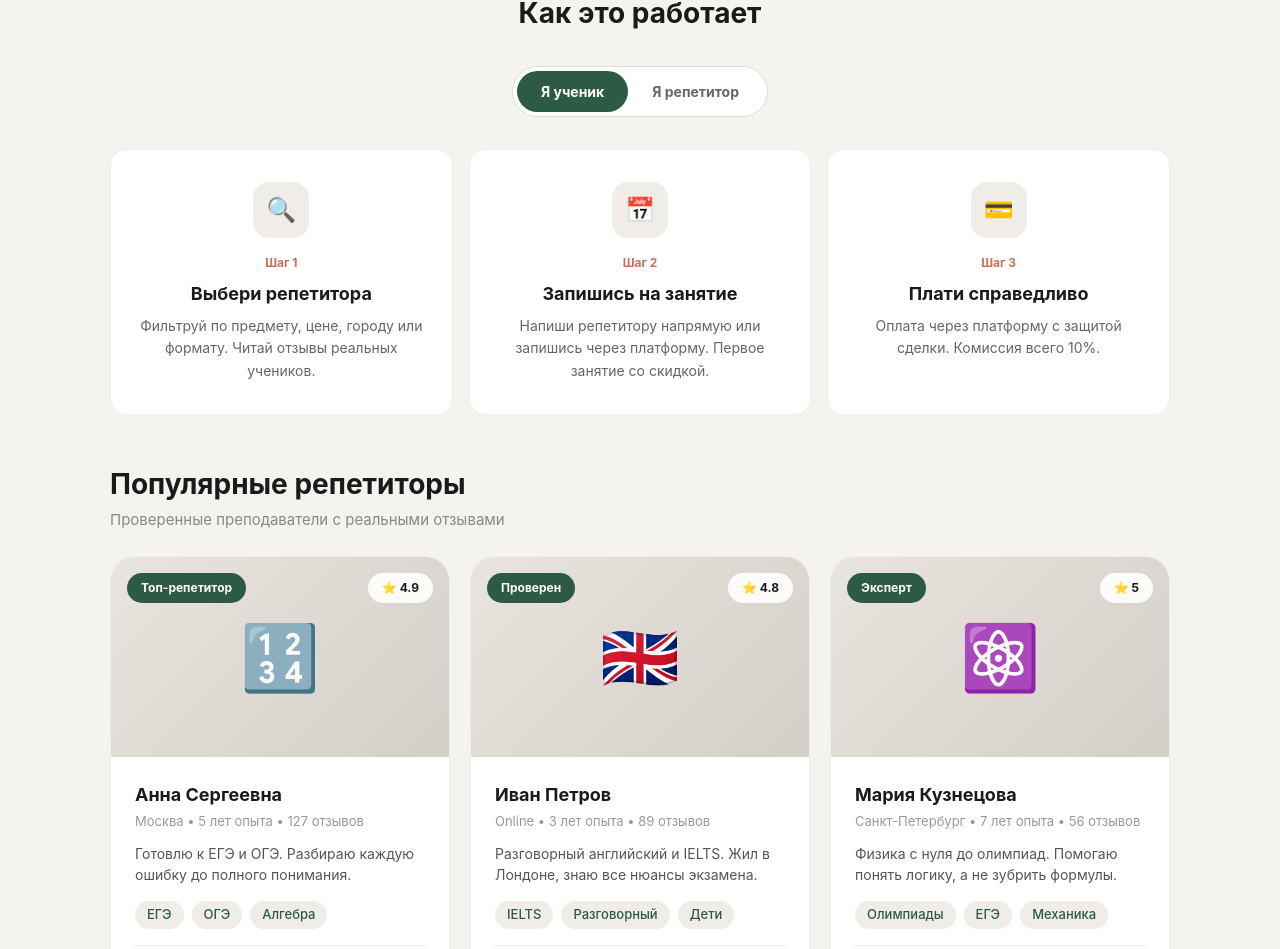
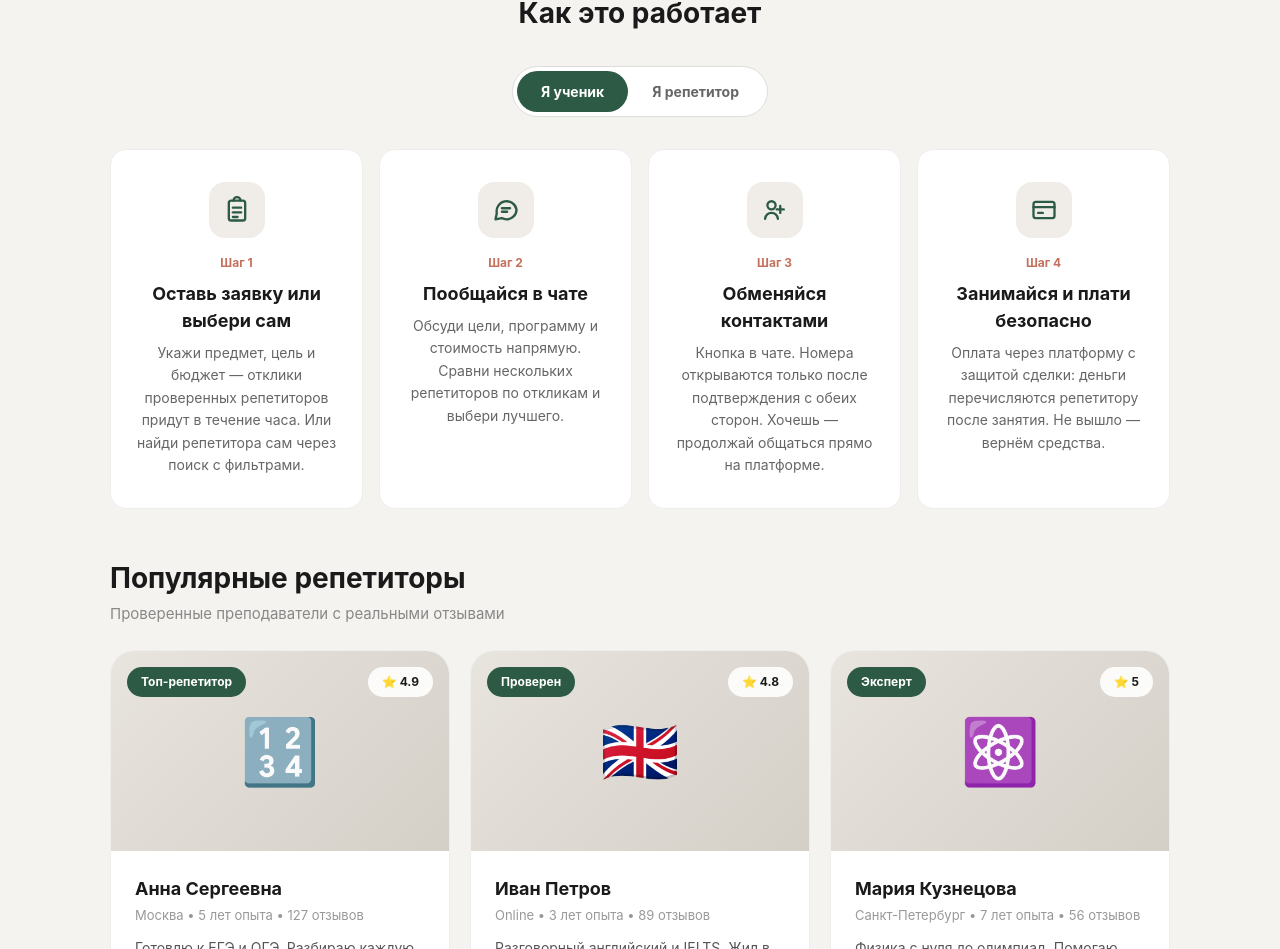
Before and after one commit to yaroslavnapril/tutor-connect, a Next.js app: page / in a window 1280 px wide. Shown: the part 1405-2354 px from the top of the page. Built offline with nearby package versions, Linux system fonts and the light colour scheme.

Commit message:
Update page.tsx

```diff
--- a/app/page.tsx
+++ b/app/page.tsx
@@ -105,6 +105,58 @@ const IconGradCap = () => (
   </svg>
 )
 
+
+const IconClipboard = () => (
+  <svg viewBox="0 0 24 24" fill="none" stroke="#2D5A45" strokeWidth="2" strokeLinecap="round" strokeLinejoin="round">
+    <rect x="5" y="4" width="14" height="17" rx="2" />
+    <path d="M9 4a2 2 0 0 1 6 0" />
+    <path d="M8.5 10h7" />
+    <path d="M8.5 14h7" />
+    <path d="M8.5 18h4" />
+  </svg>
+)
+
+const IconChat = () => (
+  <svg viewBox="0 0 24 24" fill="none" stroke="#2D5A45" strokeWidth="2" strokeLinecap="round" strokeLinejoin="round">
+    <path d="M21 11.5a8.5 8.5 0 0 1-8.5 8.5c-1.5 0-3-.4-4.2-1.1L3 20l1.1-5.3A8.5 8.5 0 1 1 21 11.5z" />
+    <path d="M8.5 10.5h7" />
+    <path d="M8.5 13.5h4.5" />
+  </svg>
+)
+
+const IconContacts = () => (
+  <svg viewBox="0 0 24 24" fill="none" stroke="#2D5A45" strokeWidth="2" strokeLinecap="round" strokeLinejoin="round">
+    <circle cx="9" cy="8" r="3.5" />
+    <path d="M3.5 19.5c.6-3.2 2.9-5 5.5-5s4.9 1.8 5.5 5" />
+    <path d="M16.5 8.5v6" />
+    <path d="M13.5 11.5h6" />
+  </svg>
+)
+
+const IconCard = () => (
+  <svg viewBox="0 0 24 24" fill="none" stroke="#2D5A45" strokeWidth="2" strokeLinecap="round" strokeLinejoin="round">
+    <rect x="3" y="5" width="18" height="14" rx="2" />
+    <path d="M3 9.5h18" />
+    <path d="M7 14.5h4" />
+  </svg>
+)
+
+const IconProfile = () => (
+  <svg viewBox="0 0 24 24" fill="none" stroke="#2D5A45" strokeWidth="2" strokeLinecap="round" strokeLinejoin="round">
+    <circle cx="10" cy="8" r="4" />
+    <path d="M3 20c.7-3.8 3.6-6 7-6 1.5 0 2.9.4 4 1.2" />
+    <path d="M17.5 14.5l4 4" />
+    <path d="M21.5 14.5l-4 4" />
+  </svg>
+)
+
+const IconBell = () => (
+  <svg viewBox="0 0 24 24" fill="none" stroke="#2D5A45" strokeWidth="2" strokeLinecap="round" strokeLinejoin="round">
+    <path d="M18 9a6 6 0 1 0-12 0c0 6-2.5 7-2.5 7h17S18 15 18 9z" />
+    <path d="M10 20a2.2 2.2 0 0 0 4 0" />
+  </svg>
+)
+
 export default function Home() {
   const [lang, setLang] = useState<'ru'|'en'>('ru')
   const [howTab, setHowTab] = useState<'student'|'tutor'>('student')
@@ -131,12 +183,14 @@ export default function Home() {
       tuF2: 'Пассивный доход', tuF2d: 'Выкладывай свои методички, чек-листы и программы. Получай деньги, пока спишь.',
       tuF3: 'Курсы по репетиторству', tuF3d: 'Учим зарабатывать на своих знаниях: методики преподавания, продвижение, работа с учениками.',
       howTitle: 'Как это работает', howStudent: 'Я ученик', howTutor: 'Я репетитор',
-      stS1: 'Выбери репетитора', stS1d: 'Фильтруй по предмету, цене, городу или формату. Читай отзывы реальных учеников.',
-      stS2: 'Запишись на занятие', stS2d: 'Напиши репетитору напрямую или запишись через платформу. Первое занятие со скидкой.',
-      stS3: 'Плати справедливо', stS3d: 'Оплата через платформу с защитой сделки. Комиссия всего 10%.',
-      tuS1: 'Создай профиль', tuS1d: 'Расскажи о себе, своём опыте и предметах. Укажи цену и формат занятий.',
-      tuS2: 'Получай заявки', tuS2d: 'Ученики находят тебя через поиск и отправляют запросы. Отвечай в удобное время.',
-      tuS3: 'Зарабатывай больше', tuS3d: 'Проводи занятия и продавай свои материалы. Деньги приходят сразу после занятия.',
+      stS1: 'Оставь заявку или выбери сам', stS1d: 'Укажи предмет, цель и бюджет — отклики проверенных репетиторов придут в течение часа. Или найди репетитора сам через поиск с фильтрами.',
+      stS2: 'Пообщайся в чате', stS2d: 'Обсуди цели, программу и стоимость напрямую. Сравни нескольких репетиторов по откликам и выбери лучшего.',
+      stS3: 'Обменяйся контактами', stS3d: 'Кнопка в чате. Номера открываются только после подтверждения с обеих сторон. Хочешь — продолжай общаться прямо на платформе.',
+      stS4: 'Занимайся и плати безопасно', stS4d: 'Оплата через платформу с защитой сделки: деньги перечисляются репетитору после занятия. Не вышло — вернём средства.',
+      tuS1: 'Создай профиль', tuS1d: 'Расскажи о себе, опыте и предметах. Укажи цену и формат занятий.',
+      tuS2: 'Получай заявки и откликайся', tuS2d: 'Ученики присылают заявки — отвечай на подходящие. А ещё тебя находят через поиск.',
+      tuS3: 'Общайся и обменивайся контактами', tuS3d: 'Обсуди цели ученика в чате. Контакты открываются после взаимного подтверждения.',
+      tuS4: 'Проводи занятия и получай оплату', tuS4d: 'Деньги приходят после занятия. Продавай свои материалы. Комиссия всего 10%.',
       tutorsTitle: 'Популярные репетиторы', tutorsSub: 'Проверенные преподаватели с реальными отзывами',
       viewAll: 'Смотреть всех →', perHour: '₽/час', reviews: 'отзывов', exp: 'лет опыта',
       marketTitle: 'Маркетплейс наработок', marketSub: 'Готовые материалы для подготовки от лучших репетиторов', marketCta: 'Все материалы →',
@@ -164,12 +218,14 @@ export default function Home() {
       tuF2: 'Passive income', tuF2d: 'Upload your guides and checklists. Earn money while you sleep.',
       tuF3: 'Tutoring courses', tuF3d: 'Learn to monetize your knowledge: teaching methods, promotion, working with students.',
       howTitle: 'How it works', howStudent: 'I\'m a student', howTutor: 'I\'m a tutor',
-      stS1: 'Choose a tutor', stS1d: 'Filter by subject, price, city or format. Read real student reviews.',
-      stS2: 'Book a lesson', stS2d: 'Message directly or book through the platform. First lesson with a discount.',
-      stS3: 'Pay fairly', stS3d: 'Secure payment through the platform. Only 10% commission.',
+      stS1: 'Request or choose yourself', stS1d: 'Set your subject, goal and budget — verified tutors respond within an hour. Or find one yourself using filters.',
+      stS2: 'Chat with tutors', stS2d: 'Discuss goals, program and price directly. Compare several tutors by their responses and pick the best one.',
+      stS3: 'Exchange contacts', stS3d: 'A button in the chat. Phone numbers unlock only after both sides confirm. Or keep messaging on the platform.',
+      stS4: 'Learn and pay safely', stS4d: 'Pay through the platform with deal protection: money is transferred to the tutor after the lesson. No lesson — get a refund.',
       tuS1: 'Create a profile', tuS1d: 'Tell about yourself, your experience and subjects. Set your price and format.',
-      tuS2: 'Get requests', tuS2d: 'Students find you through search and send requests. Reply when convenient.',
-      tuS3: 'Earn more', tuS3d: 'Teach lessons and sell your materials. Money arrives right after the lesson.',
+      tuS2: 'Get requests and respond', tuS2d: 'Students send requests — reply to the ones that fit. They also find you through search.',
+      tuS3: 'Chat and exchange contacts', tuS3d: 'Discuss the student\'s goals in chat. Contacts unlock after mutual confirmation.',
+      tuS4: 'Teach and get paid', tuS4d: 'Money arrives after each lesson. Sell your materials. Only 10% commission.',
       tutorsTitle: 'Popular tutors', tutorsSub: 'Verified teachers with real reviews',
       viewAll: 'View all →', perHour: '₽/hour', reviews: 'reviews', exp: 'years exp',
       marketTitle: 'Study materials', marketSub: 'Ready-made materials from top tutors', marketCta: 'All materials →',
@@ -186,8 +242,8 @@ export default function Home() {
 
   const l = t[lang]
   const steps = howTab === 'student'
-    ? [{i:'🔍',t:l.stS1,d:l.stS1d},{i:'📅',t:l.stS2,d:l.stS2d},{i:'💳',t:l.stS3,d:l.stS3d}]
-    : [{i:'📝',t:l.tuS1,d:l.tuS1d},{i:'🔔',t:l.tuS2,d:l.tuS2d},{i:'💰',t:l.tuS3,d:l.tuS3d}]
+    ? [{i:<IconClipboard />,t:l.stS1,d:l.stS1d},{i:<IconChat />,t:l.stS2,d:l.stS2d},{i:<IconContacts />,t:l.stS3,d:l.stS3d},{i:<IconCard />,t:l.stS4,d:l.stS4d}]
+    : [{i:<IconProfile />,t:l.tuS1,d:l.tuS1d},{i:<IconBell />,t:l.tuS2,d:l.tuS2d},{i:<IconChat />,t:l.tuS3,d:l.tuS3d},{i:<IconCard />,t:l.tuS4,d:l.tuS4d}]
 
   return (
     <>
@@ -229,7 +285,8 @@ export default function Home() {
         .tc-tab.active { background:#2D5A45; color:white; }
         .tc-steps { display:grid; grid-template-columns:1fr; gap:16px; }
         .tc-step { background:white; border-radius:16px; padding:32px 24px; text-align:center; border:1px solid #eee; }
-        .tc-step-icon { width:56px; height:56px; background:#F0EDE8; border-radius:16px; display:flex; align-items:center; justify-content:center; font-size:24px; margin:0 auto 16px; }
+        .tc-step-icon { width:56px; height:56px; background:#F0EDE8; border-radius:16px; display:flex; align-items:center; justify-content:center; margin:0 auto 16px; }
+        .tc-step-icon svg { width:28px; height:28px; }
         .tc-step-badge { font-size:12px; font-weight:700; color:#C4705A; margin-bottom:8px; }
         .tc-step h4 { font-size:18px; font-weight:700; margin-bottom:8px; }
         .tc-step p { font-size:14px; color:#666; line-height:1.6; }
@@ -292,7 +349,7 @@ export default function Home() {
         @media(min-width:640px){
           .tc-hero-btns { flex-direction:row; }
           .tc-cards { grid-template-columns:repeat(3,1fr); }
-          .tc-steps { grid-template-columns:repeat(3,1fr); }
+          .tc-steps { grid-template-columns:repeat(2,1fr); }
           .tc-tutor-grid { grid-template-columns:repeat(2,1fr); }
           .tc-product-grid { grid-template-columns:repeat(3,1fr); }
           .tc-review-grid { grid-template-columns:repeat(3,1fr); }
@@ -300,6 +357,7 @@ export default function Home() {
           .tc-footer-inner { grid-template-columns:repeat(2,1fr); }
         }
         @media(min-width:1024px){
+          .tc-steps { grid-template-columns:repeat(4,1fr); }
           .tc-tutor-grid { grid-template-columns:repeat(3,1fr); }
           .tc-footer-inner { grid-template-columns:repeat(4,1fr); }
         }
```
